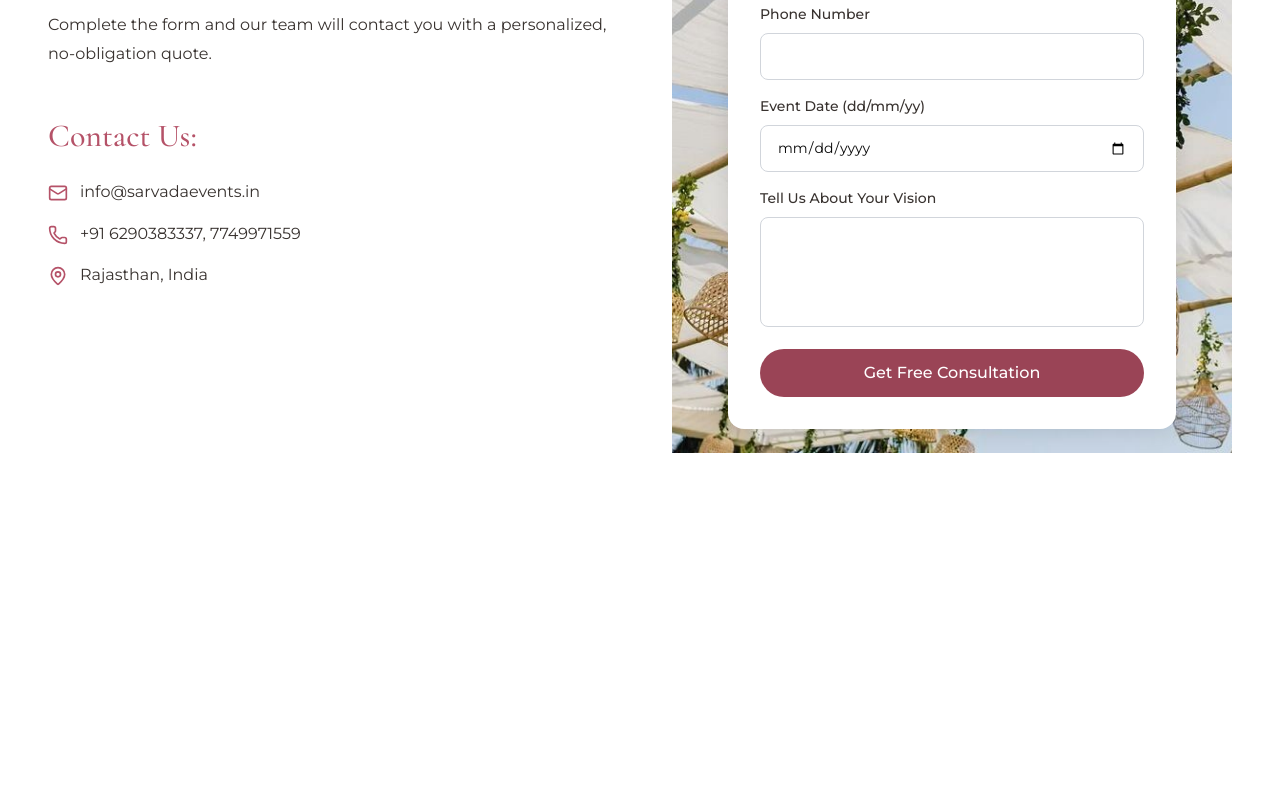
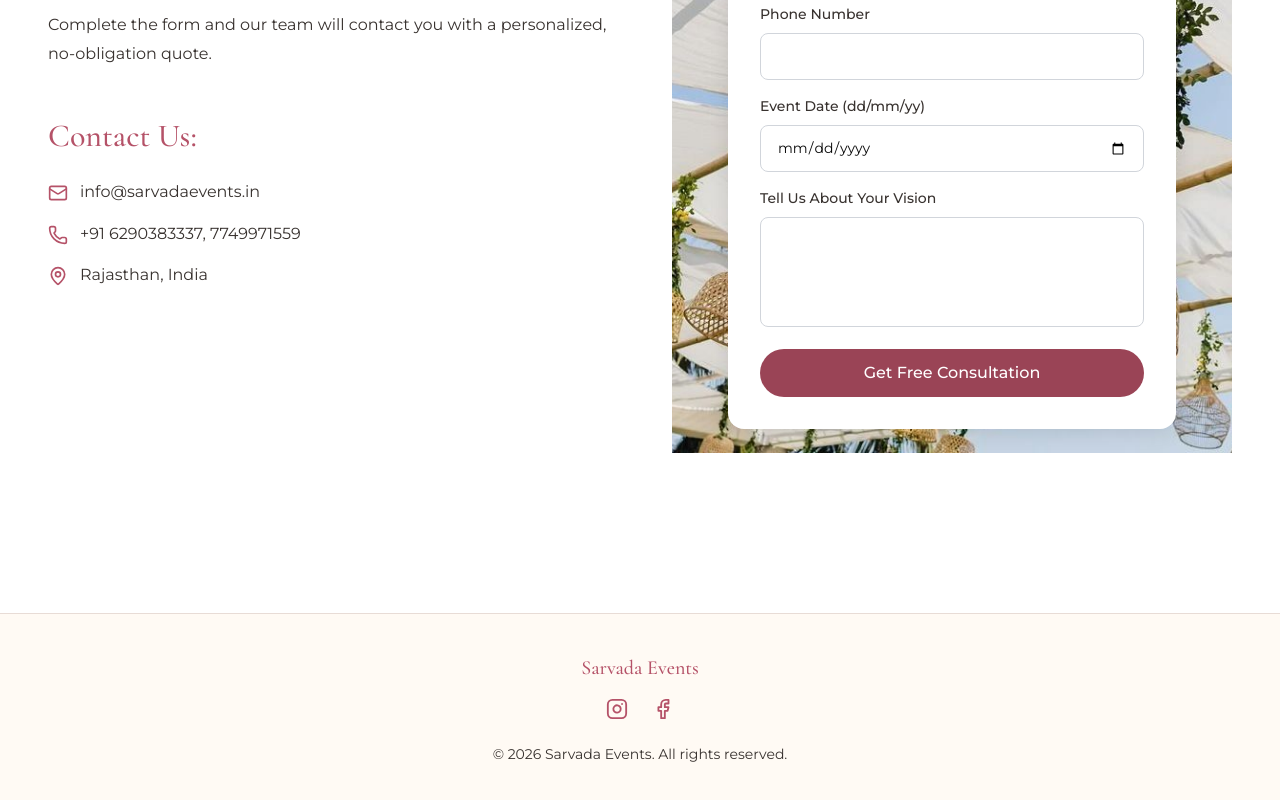
Before and after one commit to wholikescaramel-blip/sarvada-website, a React (Vite) app: page / in a window 1280 px wide. Shown: the part 7347-8147 px from the top of the page. Before the commit the page ends 7896 px from the top, so only its background shows below. Built offline with nearby package versions, Linux system fonts and the light colour scheme.

Commit message:
add footer section

```diff
--- a/src/app/App.tsx
+++ b/src/app/App.tsx
@@ -4,6 +4,7 @@ import EventAesthetics from "./components/EventAesthetics";
 import StoriesInStyle from "./components/StoriesInStyle";
 import AboutUs from "./components/AboutUs";
 import GetAQuote from "./components/GetAQuote";
+import Footer from "./components/Footer";
 
 export default function App() {
   return (
@@ -14,6 +15,7 @@ export default function App() {
       <StoriesInStyle />
       <AboutUs />
       <GetAQuote />
+      <Footer />
     </div>
   );
 }
--- /dev/null
+++ b/src/app/components/Footer.tsx
@@ -0,0 +1,53 @@
+import { Instagram, Facebook } from "lucide-react";
+
+export default function Footer() {
+  return (
+    <footer className="bg-[#fffaf4] border-t border-[#e8dcd6] mt-16">
+      <div className="max-w-[1400px] mx-auto px-6 py-10 text-center">
+
+        {/* Brand Name */}
+        <h3
+          className="text-xl mb-4"
+          style={{
+            fontFamily: "'Cormorant Garamond', serif",
+            color: "#b55268"
+          }}
+        >
+          Sarvada Events
+        </h3>
+
+        {/* Social Icons */}
+        <div className="flex justify-center gap-6 mb-6 text-[#b55268]">
+          <a
+            href="https://instagram.com/sarvada.events_"
+            target="_blank"
+            rel="noopener noreferrer"
+            className="hover:opacity-70 transition-opacity"
+          >
+            <Instagram size={22} />
+          </a>
+
+          <a
+            href="https://facebook.com/profile.php?id=61582059745730"
+            target="_blank"
+            rel="noopener noreferrer"
+            className="hover:opacity-70 transition-opacity"
+          >
+            <Facebook size={22} />
+          </a>
+        </div>
+
+        {/* Copyright */}
+        <p
+          className="text-sm"
+          style={{
+            fontFamily: "'Montserrat', sans-serif",
+            color: "#38322f"
+          }}
+        >
+          © 2026 Sarvada Events. All rights reserved.
+        </p>
+      </div>
+    </footer>
+  );
+}
```
